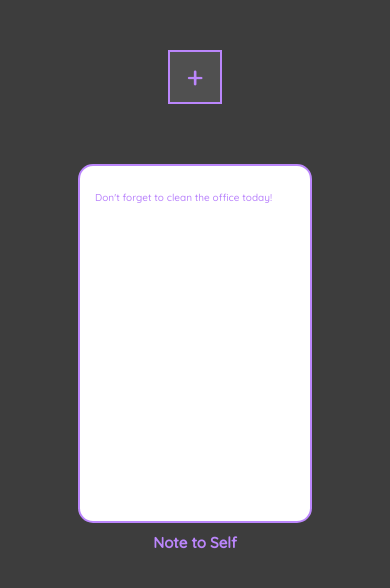
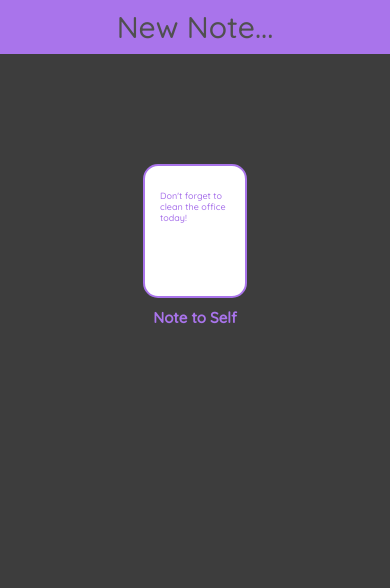
Before and after one commit to Mafesto8798/notes-journal, a React (Create React App) app: page / in a window 390 px wide. Shown: the top 588 px of the page. Built offline with nearby package versions, Linux system fonts and the light colour scheme.

Commit message:
design fixes

```diff
--- a/src/Components/AddNote.jsx
+++ b/src/Components/AddNote.jsx
@@ -1,7 +1,7 @@
 import React,{useState,useContext,useRef} from 'react'
 import {v4 as uuidv4} from 'uuid';
 import {NotesContext}from '../Context/NotesContext'
-
+import ReactModal from 'react-modal';
 
 
 export default function AddNote() {
@@ -12,8 +12,8 @@ export default function AddNote() {
     const titleRef = useRef();
     const textRef = useRef();
 
-function handleInput(){
-    setIsAdding(true)
+function toggleModal(){
+    setIsAdding(!isAdding)
 }
 function handleCancel(){
     setTitle('')
@@ -43,21 +43,26 @@ function addNote(){
 
     if(isAdding) return(
         <>
+        <ReactModal
+        className="modal"
+        isOpen={isAdding}
+        >
         <div className="addingNote">
         <p>Max Length = 22 <strong>|</strong> Length - {title.length}</p>
         <input ref={titleRef} type="text" name="title" placeholder="Title" value={title} spellCheck='false' autoComplete='off' onChange={updateTitle}/>
         <textarea ref={textRef} name="text" id="addContent" placeholder="Write a note..." spellCheck="false" value={content} onChange={updateContent}></textarea>
         <div className="options">
-            <div className="cancelBtn" onClick={handleCancel}>x</div>
+            <div className="cancelBtn" onClick={toggleModal}>x</div>
             <div className="addNote" onClick={addNote}>Create Note</div>
         </div>
         </div>
+        </ReactModal>
         </>
     )
 
     return (
         <div className="addBtnContainer">
-            <div id="addBtn"onClick={handleInput}>+</div>
+            <div id="addBtn"onClick={toggleModal}>New Note...</div>
         </div>
     )
 }
--- a/src/Components/NoteInfo.jsx
+++ b/src/Components/NoteInfo.jsx
@@ -63,7 +63,7 @@ export default function NoteInfo() {
         {redirectDelete()}
         <ReactModal
         isOpen={confirmDelete}
-        className="deleteModal"
+        className="modal"
         ariaHideApp={false}
         >
                 <div className="confirm-delete">
@@ -76,7 +76,7 @@ export default function NoteInfo() {
         </ReactModal>
         <div className="note-info">
             <div className="noteInfoTitle">
-                <Link to="/" className="backBtn">Back</Link>
+            <Link to="/" className="backBtn">Back</Link>
             <h1>{currentNote.name}</h1>
             </div>
             <textarea ref={updateRef} name="content" id="updateContent" spellCheck="false" value={currentNote.text} onChange={handleUpdate} />
--- a/src/Stylesheets/_addNote.scss
+++ b/src/Stylesheets/_addNote.scss
@@ -12,9 +12,8 @@
     @include flexbox(center,column);
     background:rgb(80, 80, 80);
     border:solid $primaryClr 2px;
-    width:80px;
     height:80px;
-    margin: 50px auto;
+    margin: auto;
     display:flex;
     justify-content: center;
     align-items: center;
@@ -36,12 +35,12 @@
 
 }
 .addingNote{
-    @include flexbox(space-around,column);
+    @include flexbox(space-evenly,column);
     font-family: 'Quicksand', sans-serif;
     margin:50px auto;
-    height:700px;
-    width:600px;
-    background:rgb(61, 61, 61);
+    height:800px;
+    width:700px;
+    background:white;
     border:solid $primaryClr 2px;
     border-radius:10px;
     color:$primaryClr;
@@ -54,7 +53,8 @@
         font-family: 'Quicksand', sans-serif;
         outline:none;
         border:none;
-        background:rgb(61,61,61);
+        border-bottom:$primaryClr 2px solid;
+        background:white;
     }
     #addContent{
         width:400px;
@@ -63,8 +63,7 @@
         resize:none;
         border-radius:5px;
         outline:none;
-        border:none;
-        background:rgb(61,61,61);
+        border:$primaryClr 2px solid;
         color:$primaryClr;
         font-family: 'Quicksand', sans-serif;
         font-size:3rem;
@@ -145,7 +144,6 @@
     .addBtnContainer{
         #addBtn{
             height:50px;
-            width:50px;
             font-size:3rem;
         }
     }
--- a/src/Stylesheets/_notelist.scss
+++ b/src/Stylesheets/_notelist.scss
@@ -12,7 +12,7 @@
     @include flexbox(center,row);
     flex-wrap:wrap;
     width:75%;
-    margin:auto;
+    margin:250px auto;
     .note{
         @include flexbox(center,column);
         margin:20px 100px 20px 100px;
@@ -34,7 +34,7 @@
             height:325px;
             padding:15px;
             .preview-text{
-                font-size:1rem;
+                font-size:1.6rem;
                 color:$primaryClr;
             }
             &:hover{
@@ -65,6 +65,7 @@
 
 @media (max-width:1200px){
     .notesList{
+        margin-top:150px;
         @include flexbox(space-evenly,row);
         width:90%;
         .note{
@@ -76,6 +77,9 @@
                 .note-card{
                         width:200px;
                         height:325px;
+                        .preview-text{
+                            font-size:2rem;
+                        }
                 }
             }
         }
@@ -84,10 +88,20 @@
 
 @media (max-width:600px){
         .notesList{
+            margin-top:100px;
             .note{
                 .title{
                     font-size:1.5rem;
                 }
+                .note-link{
+                    .note-card{
+                        width:70px;
+                        height:100px;
+                        .preview-text{
+                            font-size:0.9rem;
+                        }
+                    }
+                }
             }
         }
 }
--- a/src/Stylesheets/_variables.scss
+++ b/src/Stylesheets/_variables.scss
@@ -1 +1 @@
-$primaryClr:#BB86FC;
+$primaryClr:#a974eb;
--- a/src/styles.css
+++ b/src/styles.css
@@ -15,7 +15,7 @@
   -ms-flex-wrap: wrap;
       flex-wrap: wrap;
   width: 75%;
-  margin: auto;
+  margin: 250px auto;
 }
 
 .notesList .note {
@@ -38,7 +38,7 @@
 .notesList .note .title {
   font-family: 'Quicksand', sans-serif;
   text-align: center;
-  color: #BB86FC;
+  color: #a974eb;
   font-size: 3rem;
 }
 
@@ -65,15 +65,15 @@
           align-items: start;
   background: #fff;
   border-radius: 15px;
-  border: solid #BB86FC 2px;
+  border: solid #a974eb 2px;
   width: 200px;
   height: 325px;
   padding: 15px;
 }
 
 .notesList .note .note-link .note-card .preview-text {
-  font-size: 1rem;
-  color: #BB86FC;
+  font-size: 1.6rem;
+  color: #a974eb;
 }
 
 .notesList .note .note-link .note-card:hover {
@@ -83,13 +83,13 @@
 
 @-webkit-keyframes noteCard {
   100% {
-    background: #BB86FC;
+    background: #a974eb;
   }
 }
 
 @keyframes noteCard {
   100% {
-    background: #BB86FC;
+    background: #a974eb;
   }
 }
 
@@ -111,13 +111,14 @@
 }
 
 .notesList .note .note-link .note-card .title {
-  color: #BB86FC;
+  color: #a974eb;
   font-family: 'Quicksand', sans-serif;
   font-size: 2rem;
 }
 
 @media (max-width: 1200px) {
   .notesList {
+    margin-top: 150px;
     display: -webkit-box;
     display: -ms-flexbox;
     display: flex;
@@ -143,11 +144,24 @@
     width: 200px;
     height: 325px;
   }
+  .notesList .note .note-link .note-card .preview-text {
+    font-size: 2rem;
+  }
 }
 
 @media (max-width: 600px) {
+  .notesList {
+    margin-top: 100px;
+  }
   .notesList .note .title {
     font-size: 1.5rem;
+  }
+  .notesList .note .note-link .note-card {
+    width: 70px;
+    height: 100px;
+  }
+  .notesList .note .note-link .note-card .preview-text {
+    font-size: 0.9rem;
   }
 }
 
@@ -166,16 +180,15 @@
       -ms-flex-direction: column;
           flex-direction: column;
   background: #505050;
-  border: solid #BB86FC 2px;
-  width: 80px;
+  border: solid #a974eb 2px;
   height: 80px;
-  margin: 50px auto;
+  margin: auto;
   display: flex;
   justify-content: center;
   align-items: center;
   font-family: 'Quicksand', sans-serif;
   font-size: 5rem;
-  color: #BB86FC;
+  color: #a974eb;
 }
 
 .addBtnContainer #addBtn:hover {
@@ -186,14 +199,14 @@
 
 @-webkit-keyframes addBtn {
   100% {
-    background: #BB86FC;
+    background: #a974eb;
     color: #505050;
   }
 }
 
 @keyframes addBtn {
   100% {
-    background: #BB86FC;
+    background: #a974eb;
     color: #505050;
   }
 }
@@ -202,8 +215,9 @@
   display: -webkit-box;
   display: -ms-flexbox;
   display: flex;
-  -ms-flex-pack: distribute;
-      justify-content: space-around;
+  -webkit-box-pack: space-evenly;
+      -ms-flex-pack: space-evenly;
+          justify-content: space-evenly;
   -webkit-box-align: center;
       -ms-flex-align: center;
           align-items: center;
@@ -213,24 +227,25 @@
           flex-direction: column;
   font-family: 'Quicksand', sans-serif;
   margin: 50px auto;
-  height: 700px;
-  width: 600px;
-  background: #3d3d3d;
-  border: solid #BB86FC 2px;
+  height: 800px;
+  width: 700px;
+  background: white;
+  border: solid #a974eb 2px;
   border-radius: 10px;
-  color: #BB86FC;
+  color: #a974eb;
 }
 
 .addingNote input {
   text-align: center;
   width: 500px;
-  color: #BB86FC;
+  color: #a974eb;
   font-size: 3rem;
   font-weight: bold;
   font-family: 'Quicksand', sans-serif;
   outline: none;
   border: none;
-  background: #3d3d3d;
+  border-bottom: #a974eb 2px solid;
+  background: white;
 }
 
 .addingNote #addContent {
@@ -240,9 +255,8 @@
   resize: none;
   border-radius: 5px;
   outline: none;
-  border: none;
-  background: #3d3d3d;
-  color: #BB86FC;
+  border: #a974eb 2px solid;
+  color: #a974eb;
   font-family: 'Quicksand', sans-serif;
   font-size: 3rem;
 }
@@ -254,7 +268,7 @@
 
 .addingNote #addContent::-webkit-scrollbar-thumb {
   border-radius: 10px;
-  background: #BB86FC;
+  background: #a974eb;
 }
 
 .addingNote .options {
@@ -320,7 +334,7 @@
   height: 50px;
   font-size: 2.3rem;
   font-family: 'Quicksand', sans-serif;
-  background: #BB86FC;
+  background: #a974eb;
   border-radius: 0px 15px 15px 0px;
   color: black;
 }
@@ -375,7 +389,6 @@
 @media (max-width: 600px) {
   .addBtnContainer #addBtn {
     height: 50px;
-    width: 50px;
     font-size: 3rem;
   }
   .addingNote {
@@ -486,7 +499,7 @@
   -webkit-box-direction: normal;
       -ms-flex-direction: column;
           flex-direction: column;
-  color: #BB86FC;
+  color: #a974eb;
   margin-top: 30px;
 }
 
@@ -504,7 +517,7 @@
   -webkit-box-direction: normal;
       -ms-flex-direction: row;
           flex-direction: row;
-  background: #BB86FC;
+  background: #a974eb;
   color: #3d3d3d;
   width: 100px;
   font-size: 2.5rem;
@@ -540,12 +553,12 @@
   font-size: 4rem;
   outline: none;
   cursor: auto;
-  background: #505050;
-  color: #BB86FC;
+  background: white;
+  color: #a974eb;
   resize: none;
   padding: 100px;
   width: 70%;
-  height: 60vh;
+  height: 50vh;
 }
 
 .note-info #updateContent::-webkit-scrollbar {
@@ -555,7 +568,7 @@
 
 .note-info #updateContent::-webkit-scrollbar-thumb {
   border-radius: 10px;
-  background: #BB86FC;
+  background: #a974eb;
 }
 
 @media (max-width: 1200px) {
@@ -613,21 +626,21 @@ body {
   font-size: 2rem;
 }
 
-.deleteModal {
+.modal {
   position: absolute;
   height: 100%;
   width: 100%;
   background: rgba(11, 11, 11, 0.7);
 }
 
-.deleteModal:focus {
+.modal:focus {
   outline: none;
 }
 
-.deleteModal .confirm-delete {
+.modal .confirm-delete {
   background: #3d3d3d;
   padding: 20px;
-  color: #BB86FC;
+  color: #a974eb;
   border: solid black 3px;
   margin: 150px auto;
   text-align: center;
@@ -638,7 +651,7 @@ body {
   height: 300px;
 }
 
-.deleteModal .confirm-delete .choices {
+.modal .confirm-delete .choices {
   display: -webkit-box;
   display: -ms-flexbox;
   display: flex;
@@ -654,7 +667,7 @@ body {
           flex-direction: column;
 }
 
-.deleteModal .confirm-delete .choices .confirmBtn {
+.modal .confirm-delete .choices .confirmBtn {
   display: -webkit-box;
   display: -ms-flexbox;
   display: flex;
@@ -674,17 +687,17 @@ body {
   padding: 5px;
   margin: 10px;
   border-radius: 15px;
-  background: #BB86FC;
+  background: #a974eb;
   color: #3d3d3d;
 }
 
-.deleteModal .confirm-delete .choices .confirmBtn:hover {
+.modal .confirm-delete .choices .confirmBtn:hover {
   cursor: pointer;
   -webkit-animation: btnHover 0.1s ease-in-out forwards;
           animation: btnHover 0.1s ease-in-out forwards;
 }
 
-.deleteModal .confirm-delete .choices .rejectBtn {
+.modal .confirm-delete .choices .rejectBtn {
   display: -webkit-box;
   display: -ms-flexbox;
   display: flex;
@@ -704,11 +717,11 @@ body {
   padding: 5px;
   margin: 10px;
   border-radius: 15px;
-  background: #BB86FC;
+  background: #a974eb;
   color: #3d3d3d;
 }
 
-.deleteModal .confirm-delete .choices .rejectBtn:hover {
+.modal .confirm-delete .choices .rejectBtn:hover {
   cursor: pointer;
   -webkit-animation: btnHover 0.1s ease-in-out forwards;
           animation: btnHover 0.1s ease-in-out forwards;
--- a/src/styles.scss
+++ b/src/styles.scss
@@ -19,7 +19,7 @@ body{
     font-size:2rem;
 }
 
-.deleteModal{
+.modal{
     position: absolute;
     height:100%;
     width:100%;
```
Also changed, not shown: src/Stylesheets/_noteInfo.scss (+4 -10 lines), 2 other files (tests, documents, lock files or other folders).
